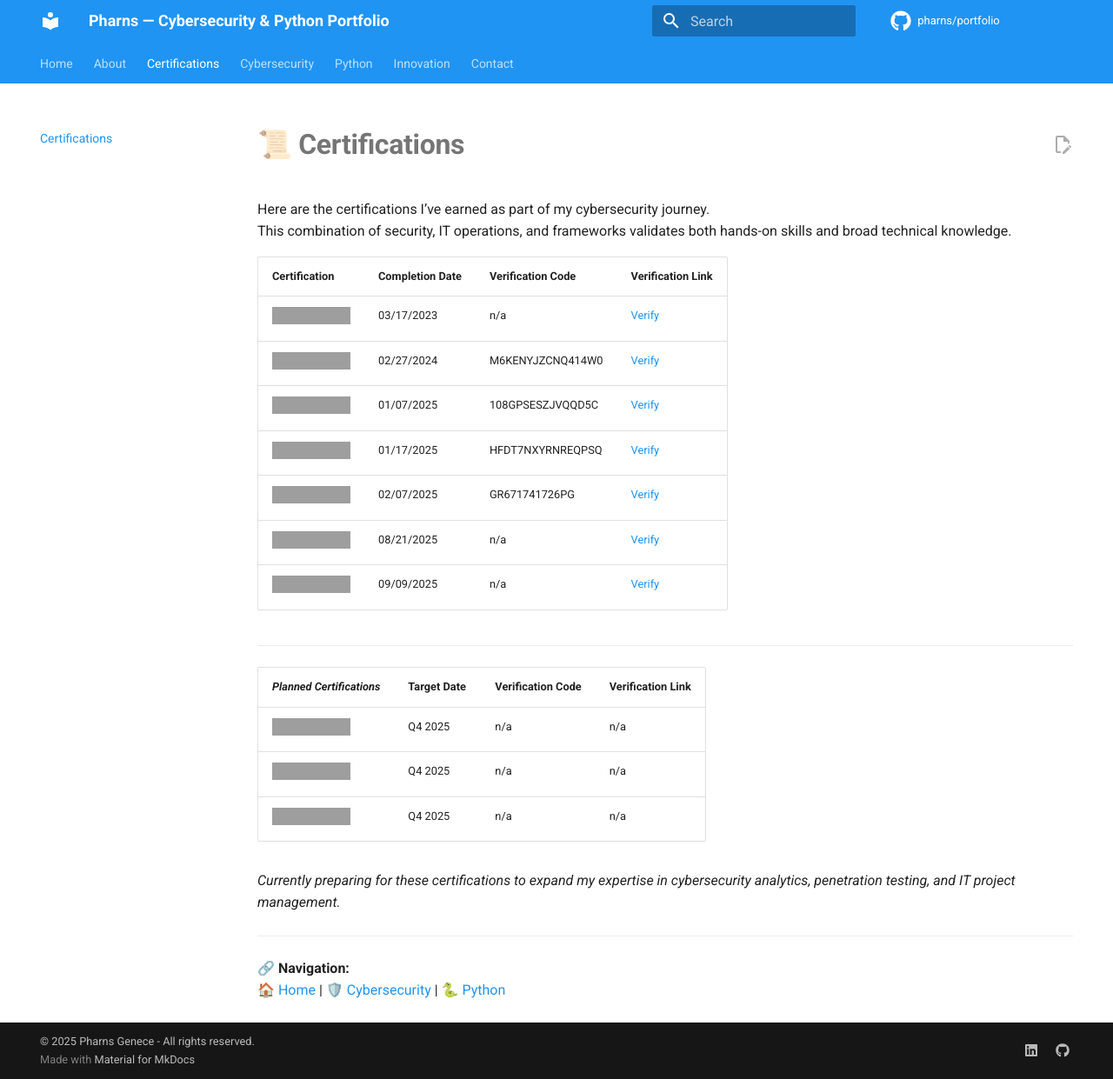
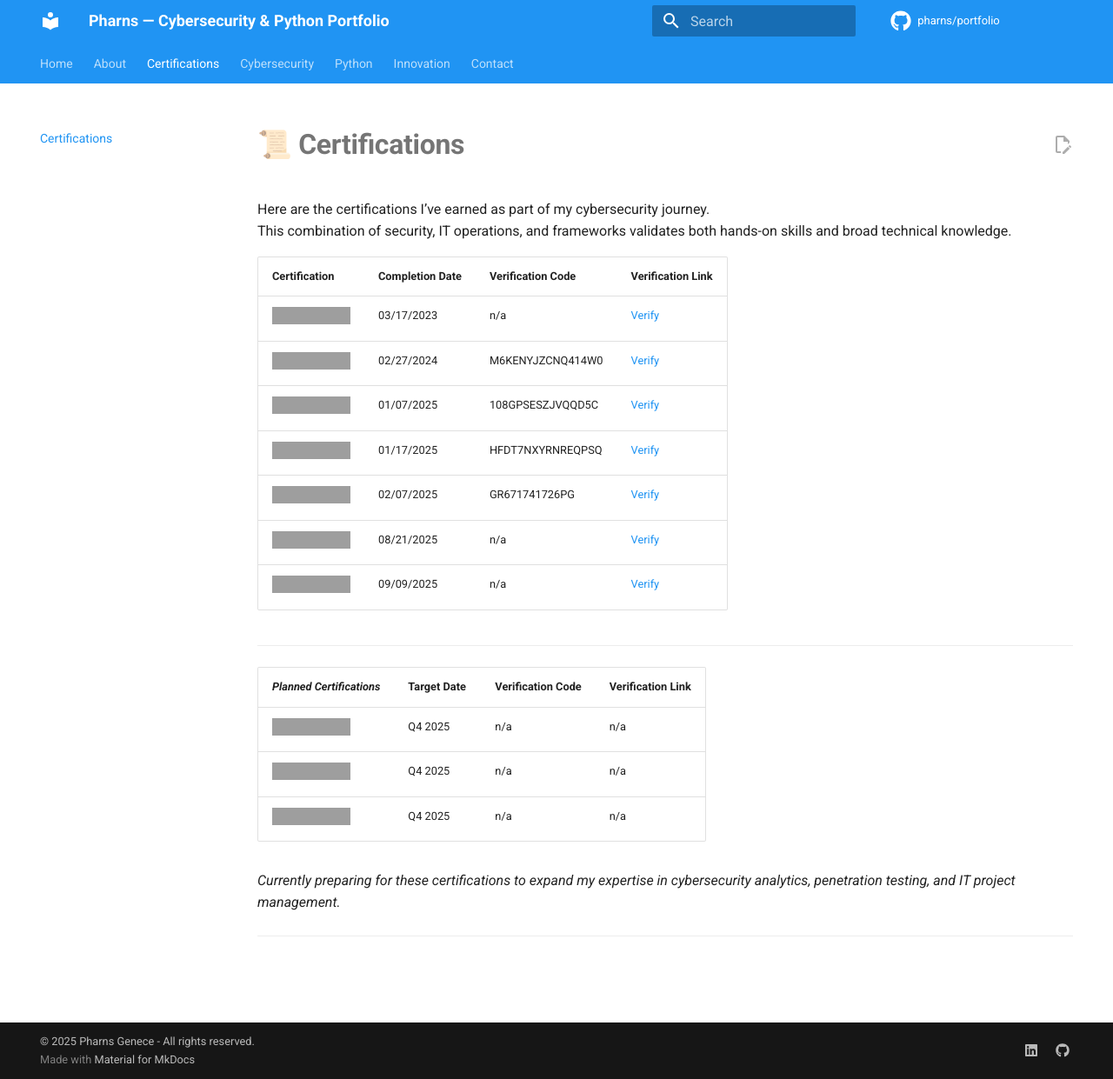
Before and after one commit to Pharns/portfolio, an MkDocs documentation site: the page built from docs/certifications.md, in a window 1280 px wide and 1241 px high, cut to the strip 0-1241 px from the top of the window. Shown: the whole strip at 87% size. Built offline with MkDocs 1.6.1 and Material for MkDocs 9.7.7, drawn with Linux system fonts in a browser that asks for light colours; comment, search, counter and statistics services are not loaded; grey boxes are pictures that could not be loaded.

Commit message:
polishing updats

```diff
--- a/docs/certifications.md
+++ b/docs/certifications.md
@@ -26,5 +26,3 @@ This combination of security, IT operations, and frameworks validates both hands
 *Currently preparing for these certifications to expand my expertise in cybersecurity analytics, penetration testing, and IT project management.*
 
 ---
-**🔗 Navigation:**
-[🏠 Home](index.md) | [🛡️ Cybersecurity](cybersecurity/index.md) | [🐍 Python](python/index.md)
```
Also changed, not shown: docs/cybersecurity/homelab-infrastructure.md (+2 -0 lines).
